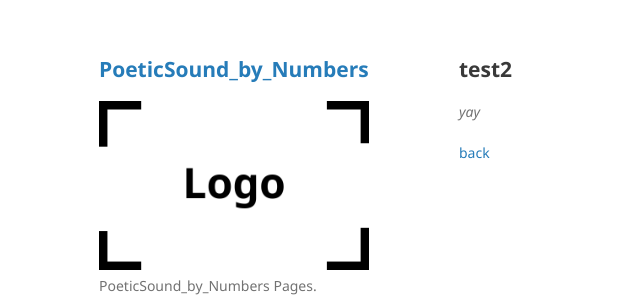
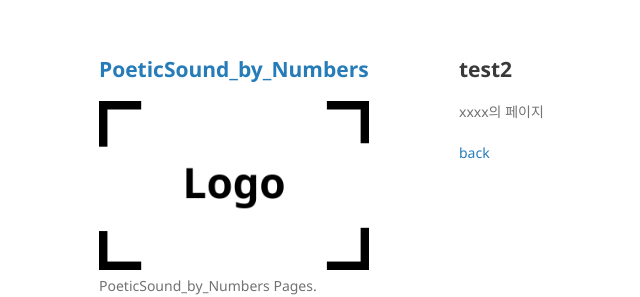
Before and after one commit to hoonida/PoeticSoundByNumbers, a Jekyll site: the page built from test2.md, in a window 1280 px wide. Shown: the top 297 px of the page, without its empty margins (111-751 px from the left). Built offline with Jekyll 4.4.1, drawn with Linux system fonts in a browser that asks for light colours; our own code applies the rules of GitHub Pages for plain Markdown files.

Commit message:
Update test2.md

```diff
--- a/test2.md
+++ b/test2.md
@@ -4,6 +4,6 @@ layout: post
 
 ## test2
 
-_yay_
+xxxx의 페이지
 
 [back](./)
```
